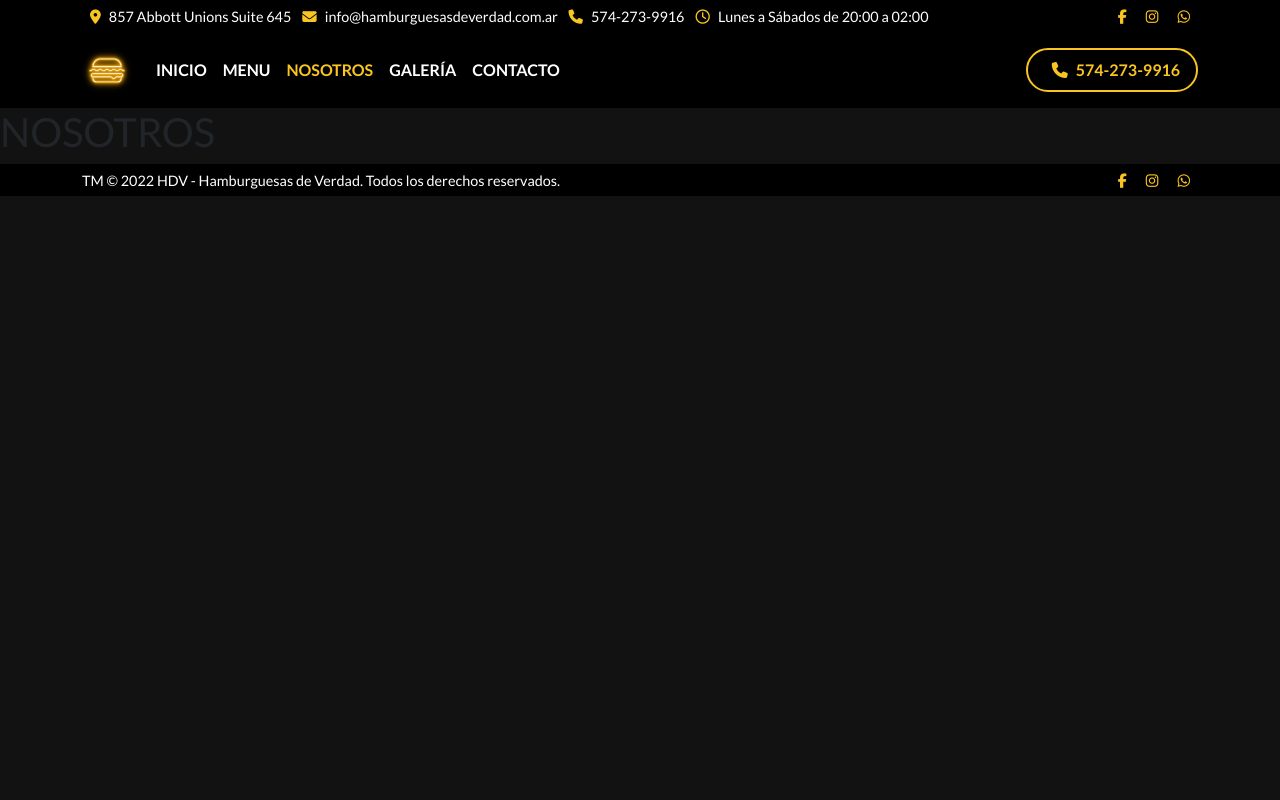
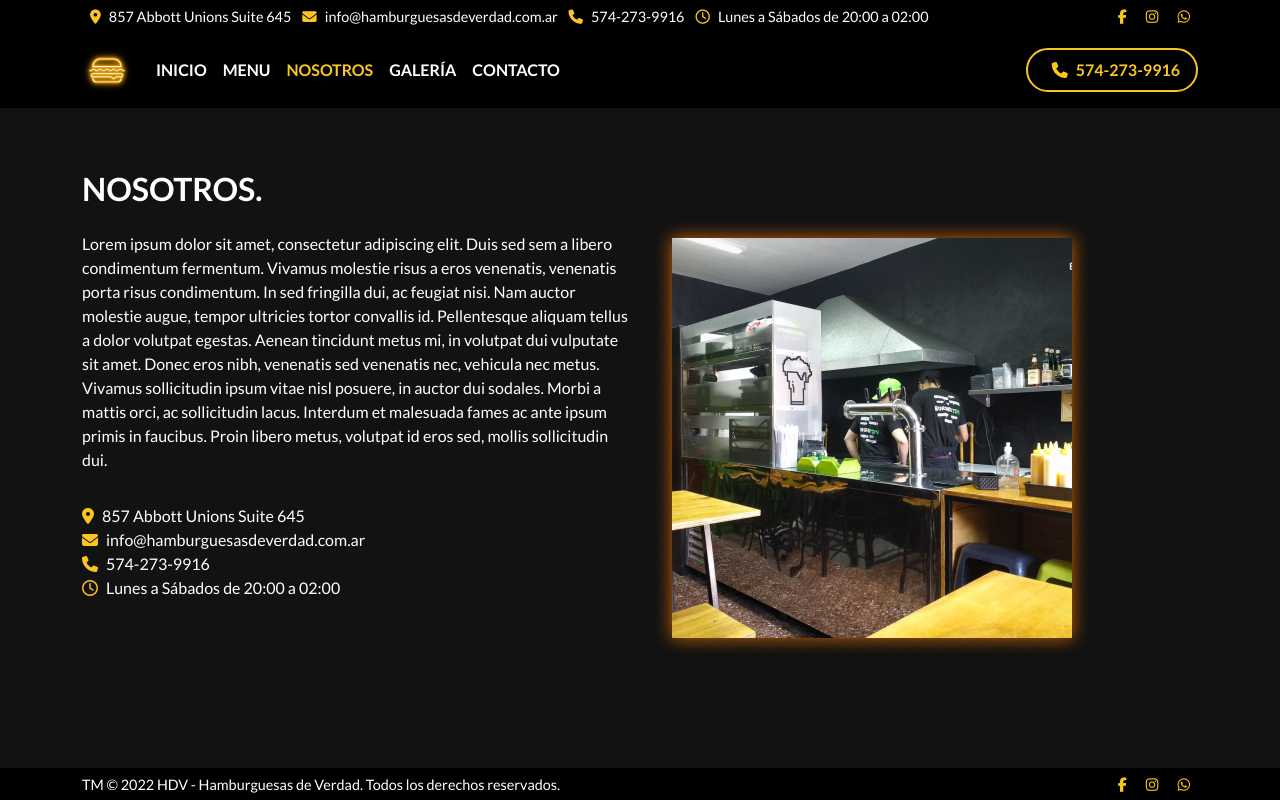
Before and after one commit to marianocejasdev/PF-Cejas, a plain HTML site: page pages/nosotros.html in a window 1280 px wide. Drawn offline with nearby package versions, Linux system fonts and the light colour scheme.

Commit message:
PreEntrega2+Cejas

```diff
--- a/css/style.css
+++ b/css/style.css
@@ -14,6 +14,7 @@
     box-sizing: border-box;
     font-family: 'Lato', sans-serif;
     font-size: 16px;
+    scroll-behavior: smooth;
 }
 
 /* HEADER */
@@ -213,6 +214,23 @@ header {
 
 /* end of PRODUCTOS DESTACADOS */
 
+/* NOSOTROS */
+
+.nosotros a {
+    transition: all 0.3s ease;
+    color: var(--white-color)
+}
+
+.nosotros a:hover {
+    color: var(--main-color);
+}
+
+.nosotros i {
+    color: var(--main-color);
+}
+
+/* end of NOSOTROS */
+
 
 /* FOOTER */
 
--- a/pages/nosotros.html
+++ b/pages/nosotros.html
@@ -57,7 +57,7 @@
         <!-- end of TOP -->
 
         <!-- NAVBAR -->
-        <nav class="navbar navbar-expand-lg navbar-dark">
+        <nav class="navbar navbar-expand-lg navbar-dark sticky-top">
             <div class="container">
                 <a class="navbar-brand" href="../index.html">
                     <img src="../img/burguer-logo.png" height="50">
@@ -95,8 +95,44 @@
         </nav>
         <!-- end of NAVBAR -->
 
-        <main>
-            <h1>NOSOTROS</h1>
+        <main class="d-flex flex-grow-1 align-items-center justify-content-between nosotros">
+            <div class="container">
+                <div class="row">
+                    <div class="col-12 col-lg-6">
+
+                        <h2 class="text-white text-uppercase fw-bold">Nosotros.</h2>
+                        <p class="text-white py-3">Lorem ipsum dolor sit amet, consectetur adipiscing elit. Duis sed sem
+                            a
+                            libero condimentum
+                            fermentum. Vivamus molestie risus a eros venenatis, venenatis porta risus condimentum. In
+                            sed fringilla dui, ac feugiat nisi. Nam auctor molestie augue, tempor ultricies tortor
+                            convallis id. Pellentesque aliquam tellus a dolor volutpat egestas. Aenean tincidunt metus
+                            mi, in volutpat dui vulputate sit amet. Donec eros nibh, venenatis sed venenatis nec,
+                            vehicula nec metus. Vivamus sollicitudin ipsum vitae nisl posuere, in auctor dui sodales.
+                            Morbi a mattis orci, ac sollicitudin lacus. Interdum et malesuada fames ac ante ipsum primis
+                            in faucibus. Proin libero metus, volutpat id eros sed, mollis sollicitudin dui.</p>
+
+                        <ul class="list-unstyled m-0">
+                            <li class="d-block"><a href="#" class="text-decoration-none"><i
+                                        class="fa-solid fa-location-dot me-2"></i>857
+                                    Abbott Unions Suite 645</a></li>
+                            <li class="d-block"><a href="#" class="text-decoration-none"><i
+                                        class="fa-solid fa-envelope me-2"></i>info@hamburguesasdeverdad.com.ar </a>
+                            </li>
+                            <li class="d-block"><a href="#" class="text-decoration-none"><i
+                                        class="fa-solid fa-phone me-2"></i>574-273-9916</a></li>
+                            <li class="d-block"><a href="#" class="text-decoration-none"><i
+                                        class="fa-regular fa-clock me-2"></i>Lunes a
+                                    Sábados de 20:00 a 02:00</a></li>
+                        </ul>
+                    </div>
+
+                    <div class="col-12 col-lg-6">
+                        <img src="../img/nosotros-img.png" alt="Nosotros" class="img-fluid py-5">
+                    </div>
+
+                </div>
+            </div>
         </main>
 
         <!-- FOOTER -->
```
Also changed, not shown: index.html (+2 -2 lines), pages/contacto.html (+1 -1 lines), pages/galeria.html (+1 -1 lines), pages/menu.html (+1 -1 lines), img/banner-1.png (added), img/banner-2.png (added), img/banner-3.png (added), img/banner-bg.jpg (added), img/banner-bg.png (added), img/nosotros-img.png (added).
